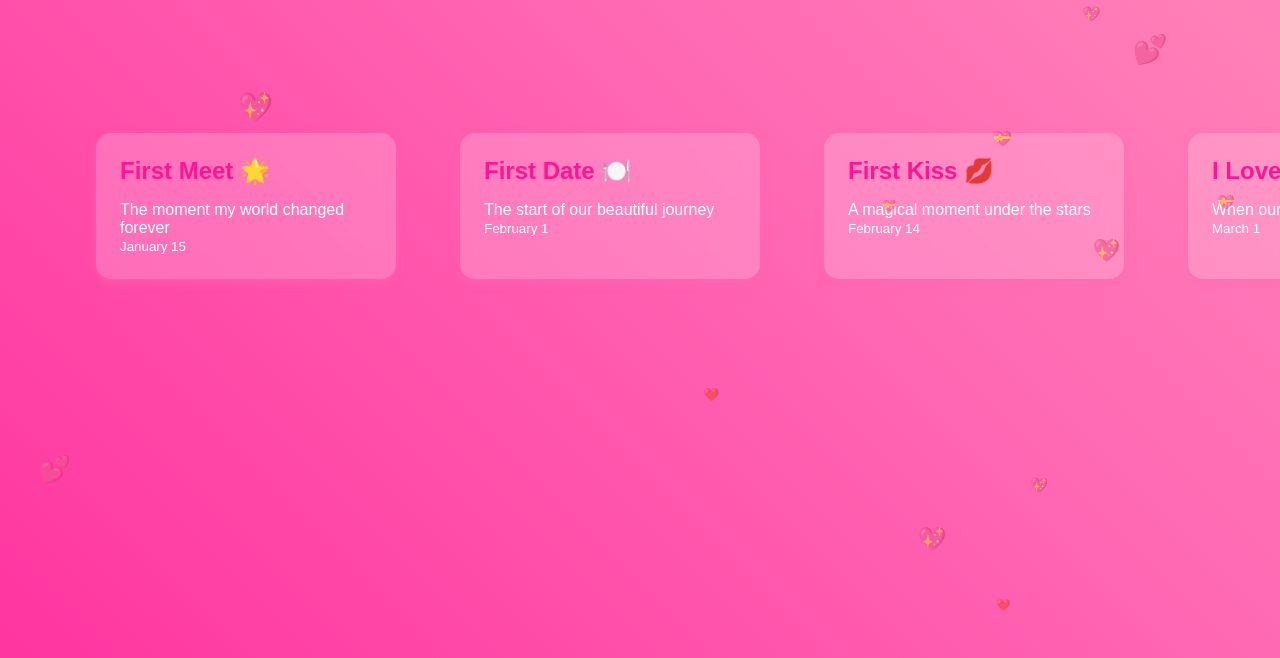
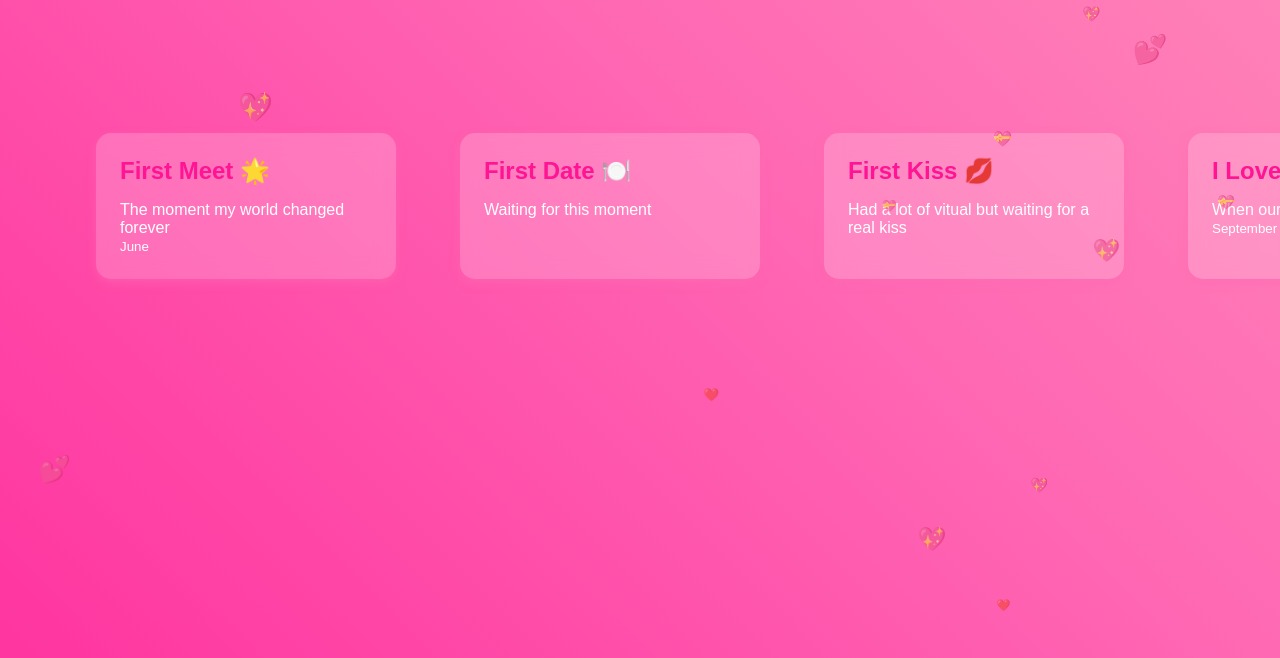
Before and after one commit to its-0faraz/Iram, a plain HTML site: page love.html in a window 1280 px wide. Shown: the part 142-800 px from the top of the page. Drawn offline with nearby package versions, Linux system fonts and the light colour scheme.

Commit message:
Update love.html

```diff
--- a/love.html
+++ b/love.html
@@ -190,22 +190,22 @@
             {
                 title: "First Meet 🌟",
                 description: "The moment my world changed forever",
-                date: "January 15"
+                date: "June"
             },
             {
                 title: "First Date 🍽️",
-                description: "The start of our beautiful journey",
-                date: "February 1"
+                description: "Waiting for this moment",
+                date: ""
             },
             {
                 title: "First Kiss 💋",
-                description: "A magical moment under the stars",
-                date: "February 14"
+                description: "Had a lot of vitual but waiting for a real kiss",
+                date: ""
             },
             {
                 title: "I Love You ❤️",
                 description: "When our hearts became one",
-                date: "March 1"
+                date: "September 10"
             }
         ];
 
```
